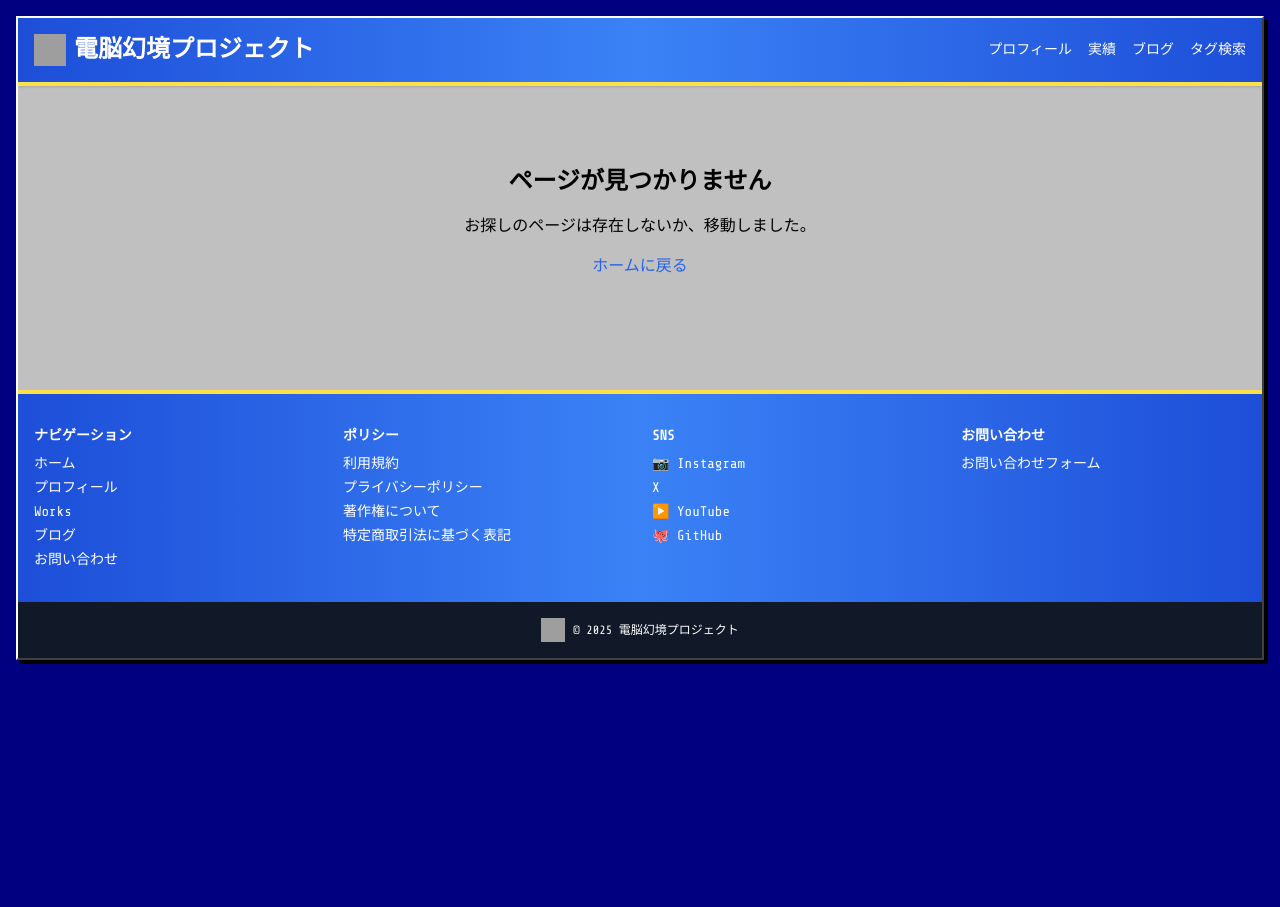
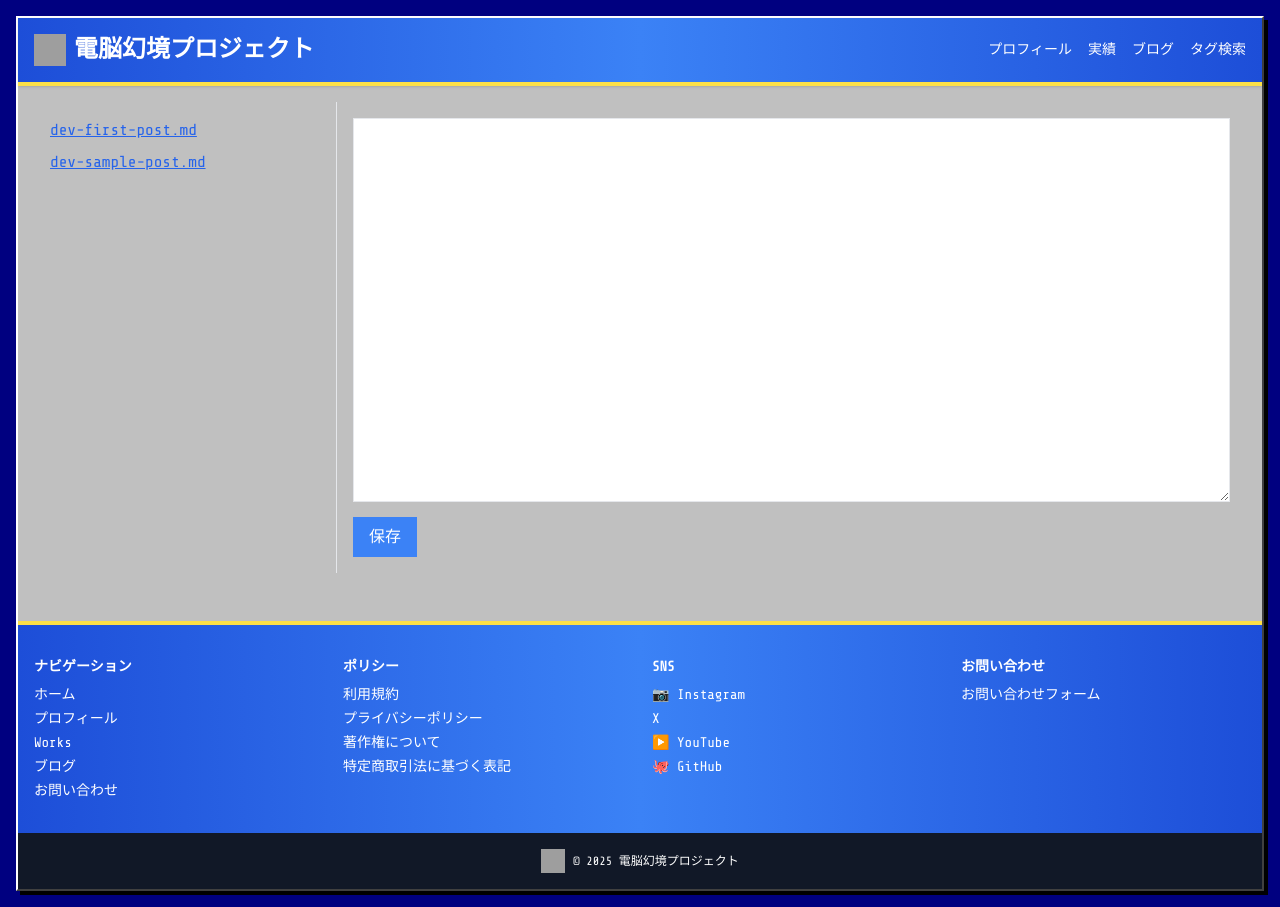
Before and after one commit to maruyamamasaya/Portfolio, a Next.js app: page /developer_edit in a window 1280 px wide. Before the commit this address had no page. Before the commit the page ends 816 px from the top, so only its background shows below. Built offline with nearby package versions, Linux system fonts and the light colour scheme; grey boxes are pictures that could not be loaded.

Commit message:
Add developer markdown editing API and UI

```diff
--- /dev/null
+++ b/src/app/api/dev-posts/[filename]/route.ts
@@ -0,0 +1,36 @@
+import fs from 'fs/promises';
+import path from 'path';
+import { NextResponse } from 'next/server';
+
+const postsDir = path.join(process.cwd(), 'developers_blog');
+
+export async function GET(
+  req: Request,
+  { params }: { params: { filename: string } }
+) {
+  const safeName = path.basename(params.filename);
+  const filePath = path.join(postsDir, safeName);
+  const content = await fs.readFile(filePath, 'utf8');
+  return NextResponse.json({ content });
+}
+
+export async function PUT(
+  req: Request,
+  { params }: { params: { filename: string } }
+) {
+  const { content } = await req.json();
+  const safeName = path.basename(params.filename);
+  const filePath = path.join(postsDir, safeName);
+  await fs.writeFile(filePath, content ?? '', 'utf8');
+  return NextResponse.json({ ok: true });
+}
+
+export async function DELETE(
+  req: Request,
+  { params }: { params: { filename: string } }
+) {
+  const safeName = path.basename(params.filename);
+  const filePath = path.join(postsDir, safeName);
+  await fs.unlink(filePath);
+  return NextResponse.json({ ok: true });
+}
--- /dev/null
+++ b/src/app/api/dev-posts/route.ts
@@ -0,0 +1,22 @@
+import fs from 'fs/promises';
+import path from 'path';
+import { NextResponse } from 'next/server';
+
+const postsDir = path.join(process.cwd(), 'developers_blog');
+
+export async function GET() {
+  const files = await fs.readdir(postsDir);
+  const mdFiles = files.filter(f => f.endsWith('.md'));
+  return NextResponse.json(mdFiles);
+}
+
+export async function POST(req: Request) {
+  const { filename, content } = await req.json();
+  if (!filename) {
+    return NextResponse.json({ error: 'filename required' }, { status: 400 });
+  }
+  const safeName = path.basename(filename);
+  const filePath = path.join(postsDir, safeName);
+  await fs.writeFile(filePath, content ?? '', 'utf8');
+  return NextResponse.json({ ok: true });
+}
--- /dev/null
+++ b/src/app/components/DeveloperEditor.tsx
@@ -0,0 +1,69 @@
+"use client";
+import { useEffect, useState } from 'react';
+
+export default function DeveloperEditor() {
+  const [files, setFiles] = useState<string[]>([]);
+  const [selected, setSelected] = useState('');
+  const [content, setContent] = useState('');
+  const [status, setStatus] = useState('');
+
+  useEffect(() => {
+    fetch('/api/dev-posts')
+      .then(res => res.json())
+      .then((data: string[]) => setFiles(data))
+      .catch(() => setStatus('ファイル一覧の取得に失敗しました'));
+  }, []);
+
+  const openFile = async (name: string) => {
+    setSelected(name);
+    const res = await fetch(`/api/dev-posts/${encodeURIComponent(name)}`);
+    if (res.ok) {
+      const data = await res.json();
+      setContent(data.content);
+    }
+  };
+
+  const saveFile = async () => {
+    if (!selected) return;
+    const res = await fetch(`/api/dev-posts/${encodeURIComponent(selected)}`, {
+      method: 'PUT',
+      headers: { 'Content-Type': 'application/json' },
+      body: JSON.stringify({ content })
+    });
+    setStatus(res.ok ? '保存しました' : '保存に失敗しました');
+  };
+
+  return (
+    <div className="md:flex">
+      <ul className="md:w-1/4 p-4 space-y-2 border-r">
+        {files.map(name => (
+          <li key={name}>
+            <button
+              className="text-blue-600 underline"
+              onClick={() => openFile(name)}
+            >
+              {name}
+            </button>
+          </li>
+        ))}
+      </ul>
+      <div className="md:w-3/4 p-4">
+        {selected && <h2 className="font-bold mb-2">{selected}</h2>}
+        <textarea
+          className="w-full h-96 border p-2"
+          value={content}
+          onChange={e => setContent(e.target.value)}
+        />
+        <div className="mt-2">
+          <button
+            className="px-4 py-2 bg-blue-500 text-white"
+            onClick={saveFile}
+          >
+            保存
+          </button>
+        </div>
+        {status && <p className="mt-2 text-sm">{status}</p>}
+      </div>
+    </div>
+  );
+}
--- /dev/null
+++ b/src/app/developer_edit/page.tsx
@@ -0,0 +1,5 @@
+import DeveloperEditor from '@/app/components/DeveloperEditor';
+
+export default function DeveloperEditPage() {
+  return <DeveloperEditor />;
+}
```
